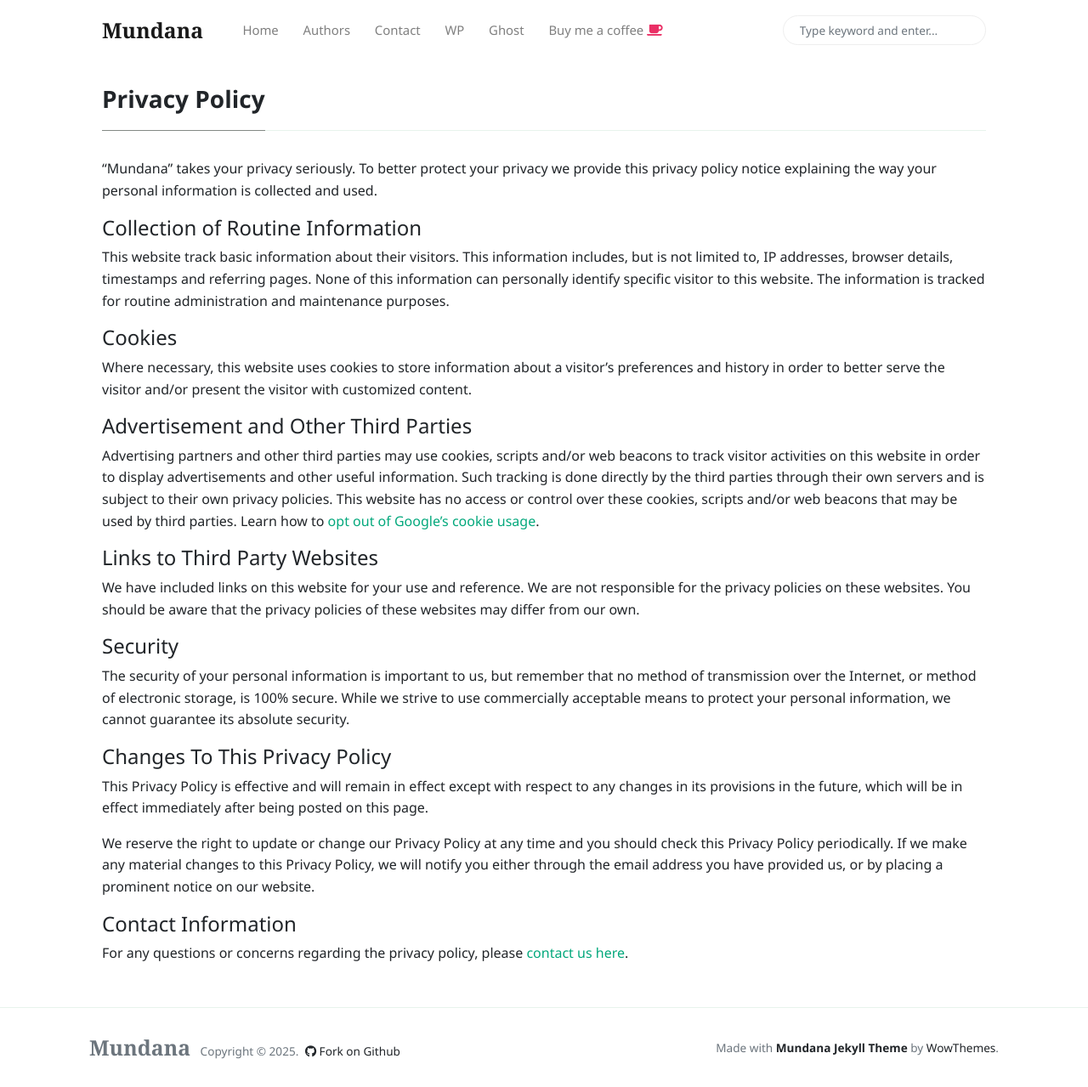
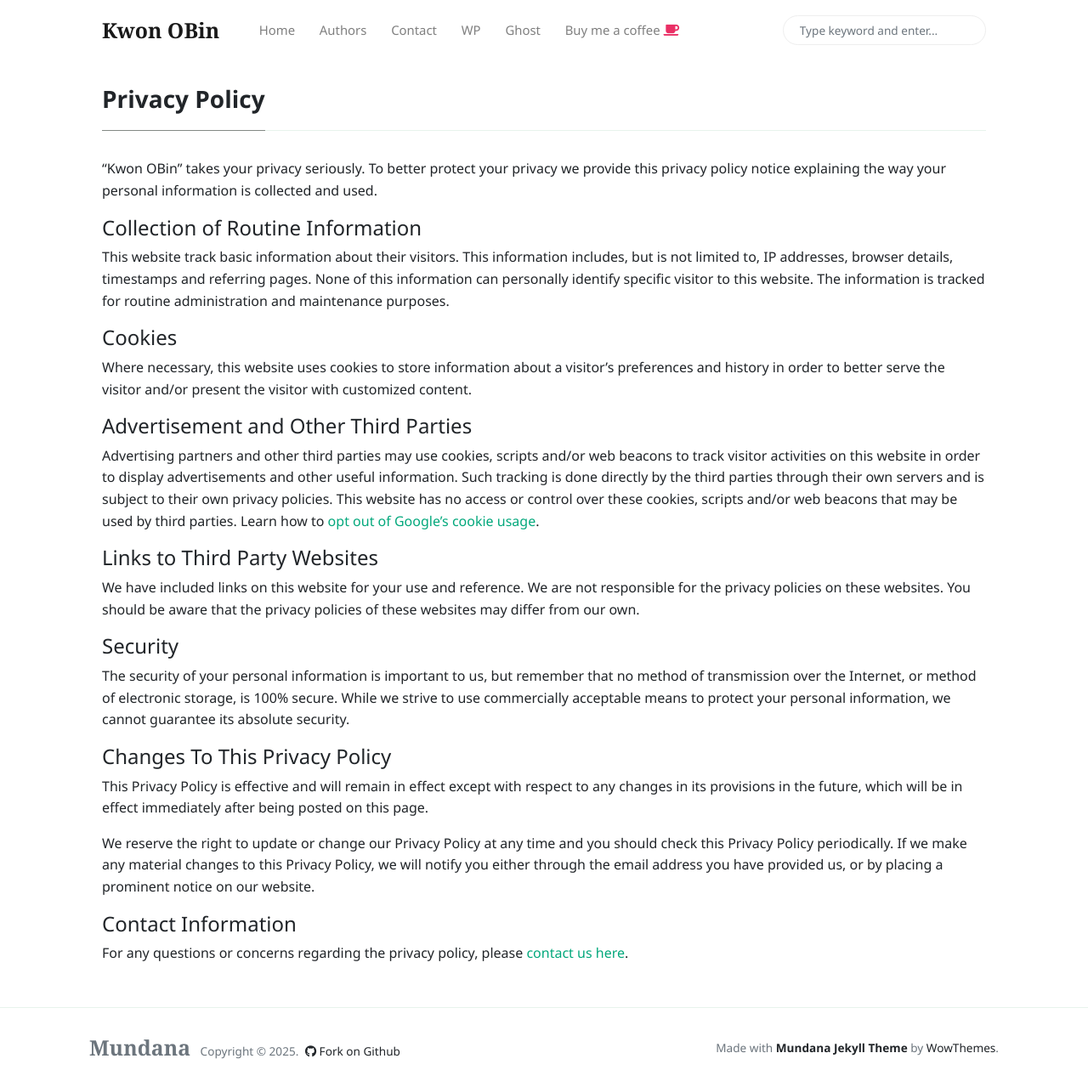
Before and after one commit to jamesobin/jamesobin.github.io, a Jekyll site: the page built from _pages/privacy-policy.md, in a window 1280 px wide and 1279 px high. Shown: the whole window at 85% size. Built offline with Jekyll 4.4.1, drawn with Linux system fonts in a browser that asks for light colours; nearby versions of some CDN libraries.

Commit message:
테마 적용

```diff
--- a/_config.yml
+++ b/_config.yml
@@ -1,11 +1,11 @@
 # Site
-name: 'Mundana'
-description: 'Mundana is a free Jekyll theme for awesome people like you, Medium like.'
+name: 'Kwon OBin'
+description: 'Just For Fun'
 logo: 'assets/images/logo.png'
 favicon: 'assets/images/favicon.ico'
-baseurl: '/mundana-theme-jekyll'
+baseurl: '/'
 disqus: 'demowebsite'
-email: 'wowthemesnet@gmail.com'
+email: 'jamesobin@naver.com'
 mailchimp-list: 'https://wowthemes.us11.list-manage.com/subscribe/post?u=8aeb20a530e124561927d3bd8&amp;id=8c3d2d214b'
 
 include: ["_pages"]
```
